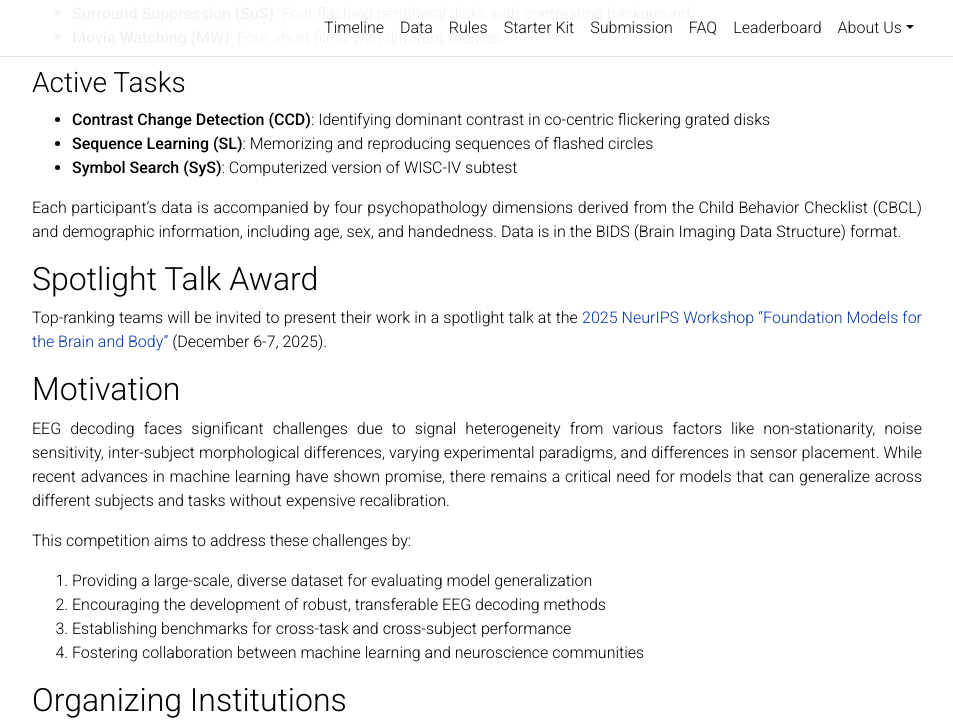
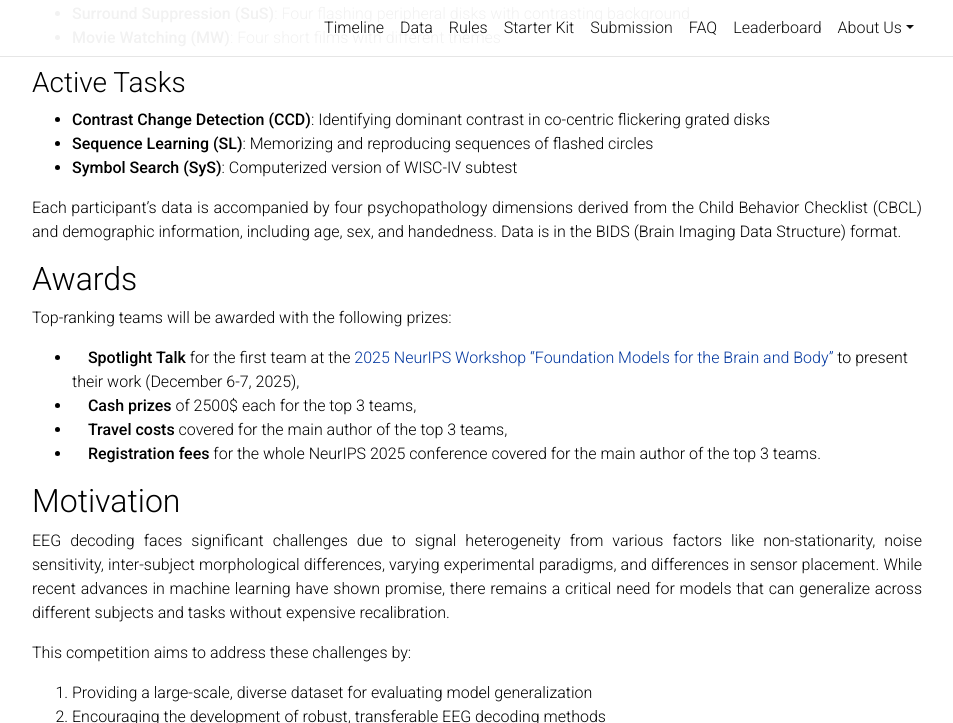
Before and after one commit to urgent-challenge/urgent2024, a Jekyll site: the page built from _pages/about.md, in a window 1280 px wide and 900 px high, scrolled down 1520 px, cut to the strip 0-723 px from the top of the window. Shown: the whole strip, without its empty margins (163-1116 px from the left). Built offline with Jekyll 4.4.1, drawn with Linux system fonts in a browser that asks for light colours; comment, search, counter and statistics services are not loaded; a style sheet for code colours, icons or effects is not loaded.

Commit message:
Improve Awards section

```diff
--- a/_pages/about.md
+++ b/_pages/about.md
@@ -67,9 +67,14 @@ The competition uses the HBN-EEG dataset ([paper](https://www.biorxiv.org/conten
 
 Each participant's data is accompanied by four psychopathology dimensions derived from the Child Behavior Checklist (CBCL) and demographic information, including age, sex, and handedness. Data is in the BIDS (Brain Imaging Data Structure) format.
 
-## Spotlight Talk Award
+## Awards
 
-Top-ranking teams will be invited to present their work in a spotlight talk at the [2025 NeurIPS Workshop "Foundation Models for the Brain and Body"](https://brainbodyfm-workshop.github.io) (December 6-7, 2025).
+Top-ranking teams will be awarded with the following prizes:
+
+- <i class="fa-solid fa-trophy"></i> **Spotlight Talk** for the first team at the [2025 NeurIPS Workshop "Foundation Models for the Brain and Body"](https://brainbodyfm-workshop.github.io) to present their work (December 6-7, 2025),
+- <i class="fa-solid fa-trophy"></i> **Cash prizes** of 2500$ each for the top 3 teams,
+- <i class="fa-solid fa-trophy"></i> **Travel costs** covered for the main author of the top 3 teams,
+- <i class="fa-solid fa-trophy"></i> **Registration fees** for the whole NeurIPS 2025 conference covered for the main author of the top 3 teams.
 
 ## Motivation
 
```
